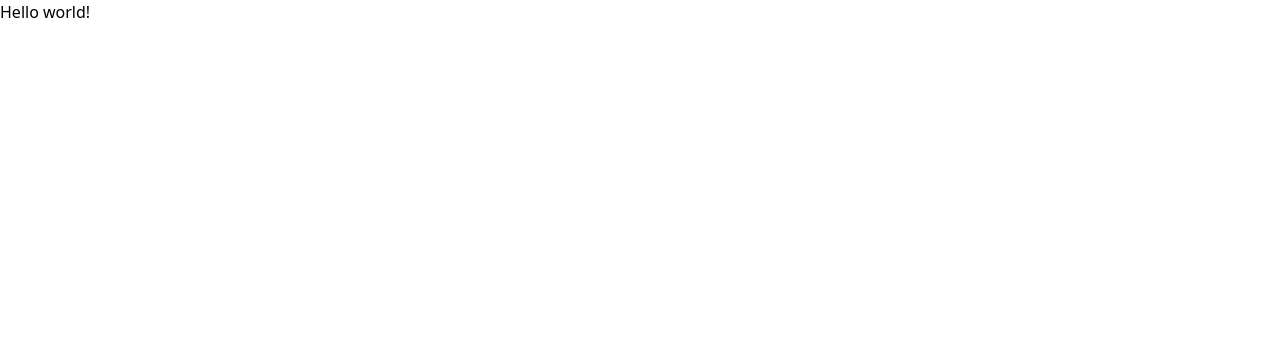
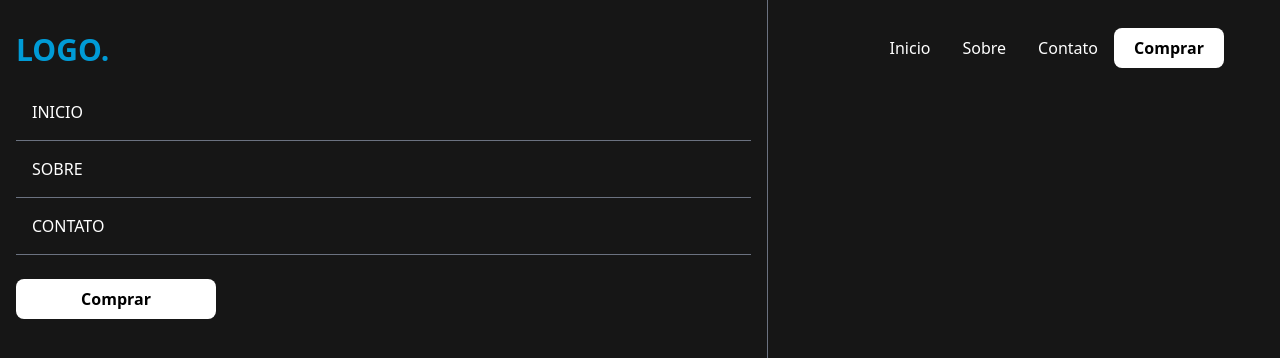
Before and after one commit to codewallaci/site-estudo-react-tailwindcss, a React (Vite) app: page / in a window 1280 px wide. Shown: the top 358 px of the page. Built offline with nearby package versions, Linux system fonts and the light colour scheme.

Commit message:
Adição da navbar.

```diff
--- a/package.json
+++ b/package.json
@@ -3,13 +3,14 @@
   "private": true,
   "version": "0.0.0",
   "scripts": {
-    "dev": "vite",
+    "dev": "vite --host",
     "build": "tsc && vite build",
     "preview": "vite preview"
   },
   "dependencies": {
     "react": "^18.0.0",
-    "react-dom": "^18.0.0"
+    "react-dom": "^18.0.0",
+    "react-icons": "^4.4.0"
   },
   "devDependencies": {
     "@types/react": "^18.0.0",
--- a/src/App.tsx
+++ b/src/App.tsx
@@ -1,11 +1,11 @@
-import { useState } from 'react'
+import { Navbar } from './components/Navbar'
 
 
 function App() {
   return (
-   <>
-   <h1>Hello world!</h1>
-   </>
+   <div>
+     <Navbar />
+   </div>
   )
 }
 
--- a/src/Global.css
+++ b/src/Global.css
@@ -1,3 +1,7 @@
 @tailwind base;
 @tailwind components;
 @tailwind utilities;
+
+body {
+    background-color: #161616;
+}
--- /dev/null
+++ b/src/components/Navbar.tsx
@@ -0,0 +1,36 @@
+import React, { useState } from 'react'
+import {AiOutlineClose, AiOutlineMenu} from 'react-icons/ai'
+
+export const Navbar = () => {
+
+    const [nav, setNav] = useState(false)
+
+    const handleNav = () => {
+        setNav(!nav)
+    }
+
+  return (
+    <div className='flex justify-between items-center h-24 max-w-[1240px] px-4 text-white'>
+        <h1 className='w-full text-3xl font-bold text-[#009bd6]'>LOGO.</h1>
+        <ul className='hidden md:flex items-center'>
+            <li className='p-4'>Inicio</li>
+            <li className='p-4'>Sobre</li>
+            <li className='p-4'>Contato</li>
+            <button className='w-[110px] my-6 mx-auto py-2 bg-white text-black font-bold rounded-lg'>Comprar</button>
+        </ul>
+        <div onClick={handleNav} className='block md:hidden'>
+            { !nav ? <AiOutlineClose size={20}/> : <AiOutlineMenu size={20}/>}
+        </div>
+        <div className={!nav ? 'fixed left-0 top-0 w-[60%] h-full border-r border-r-gray-500 bg-[#161616]' : 'fixed left-[-100%]'}>
+            <h1 className='w-full text-3xl font-bold text-[#009bd6] mt-8 ml-4'>LOGO.</h1>
+            <ul className='p-4 uppercase'>
+                <li className='p-4 border-b border-gray-500'>Inicio</li>
+                <li className='p-4 border-b border-gray-500'>Sobre</li>
+                <li className='p-4 border-b border-gray-500'>Contato</li>
+                <button className='w-[200px] my-6 mx-auto py-2 bg-white text-black font-bold rounded-lg'>Comprar</button>
+            </ul>
+        </div>
+
+    </div>
+  )
+}
```
Also changed, not shown: 1 other file (tests, documents, lock files or other folders).
